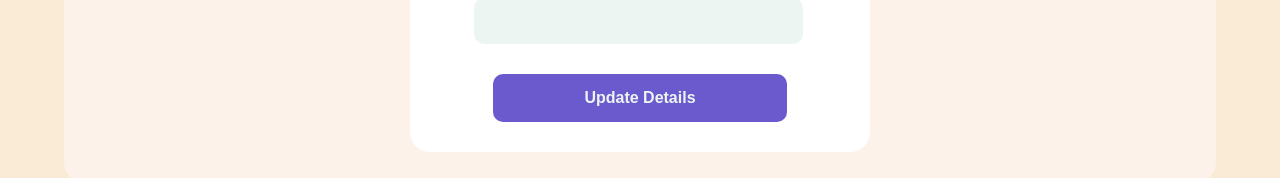
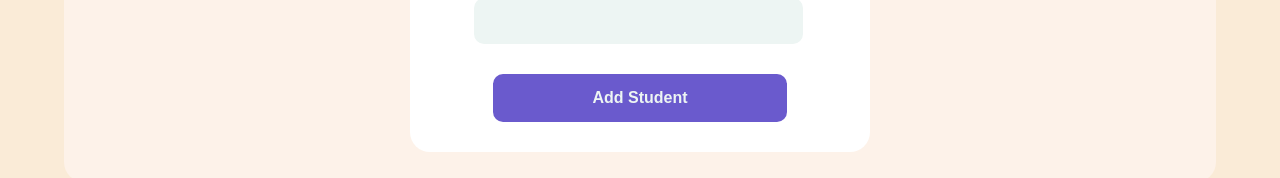
Before and after one commit to NemalPerera-NP/ABC-College-web-Frontend, a React (Create React App) app: page /studentdetails in a window 1280 px wide. Shown: the part 934-1112 px from the top of the page. Built offline with nearby package versions, Linux system fonts and the light colour scheme.

Commit message:
form button logic changed

```diff
--- a/src/components/components/NewStudentForm.js
+++ b/src/components/components/NewStudentForm.js
@@ -150,7 +150,7 @@ function NewStudentForm({ studentData, onSubmit, action }) {
               <div className={styles.error_msg}>{signupError}</div>
             )}
             <button type="submit" className={styles.green_btn}>
-            {action === "create" ? "Add Student" : "Update Details"}
+            {action === "edit" ? "Update Details":"Add Student"}
             </button>
         </form>
 
```
